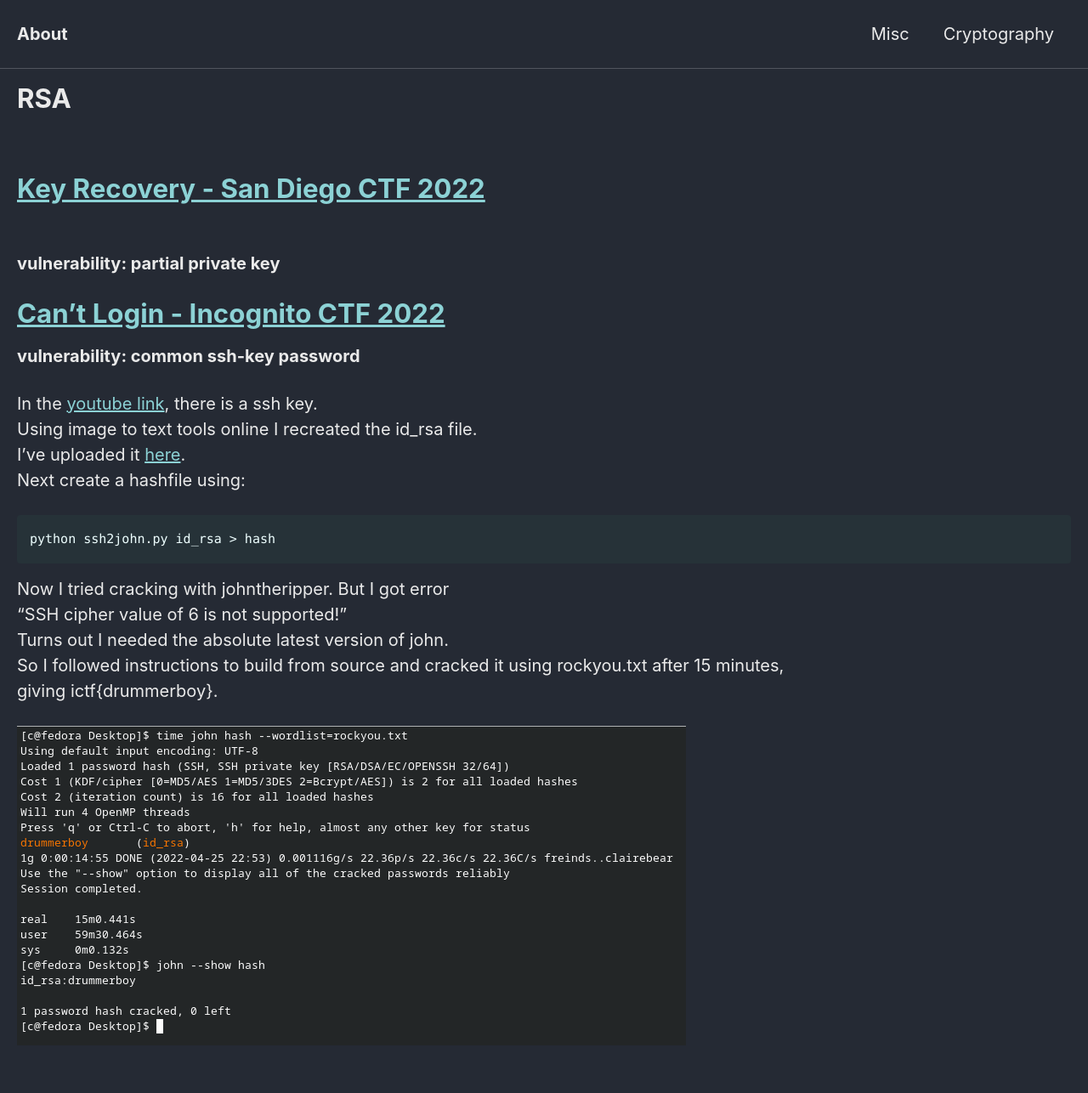
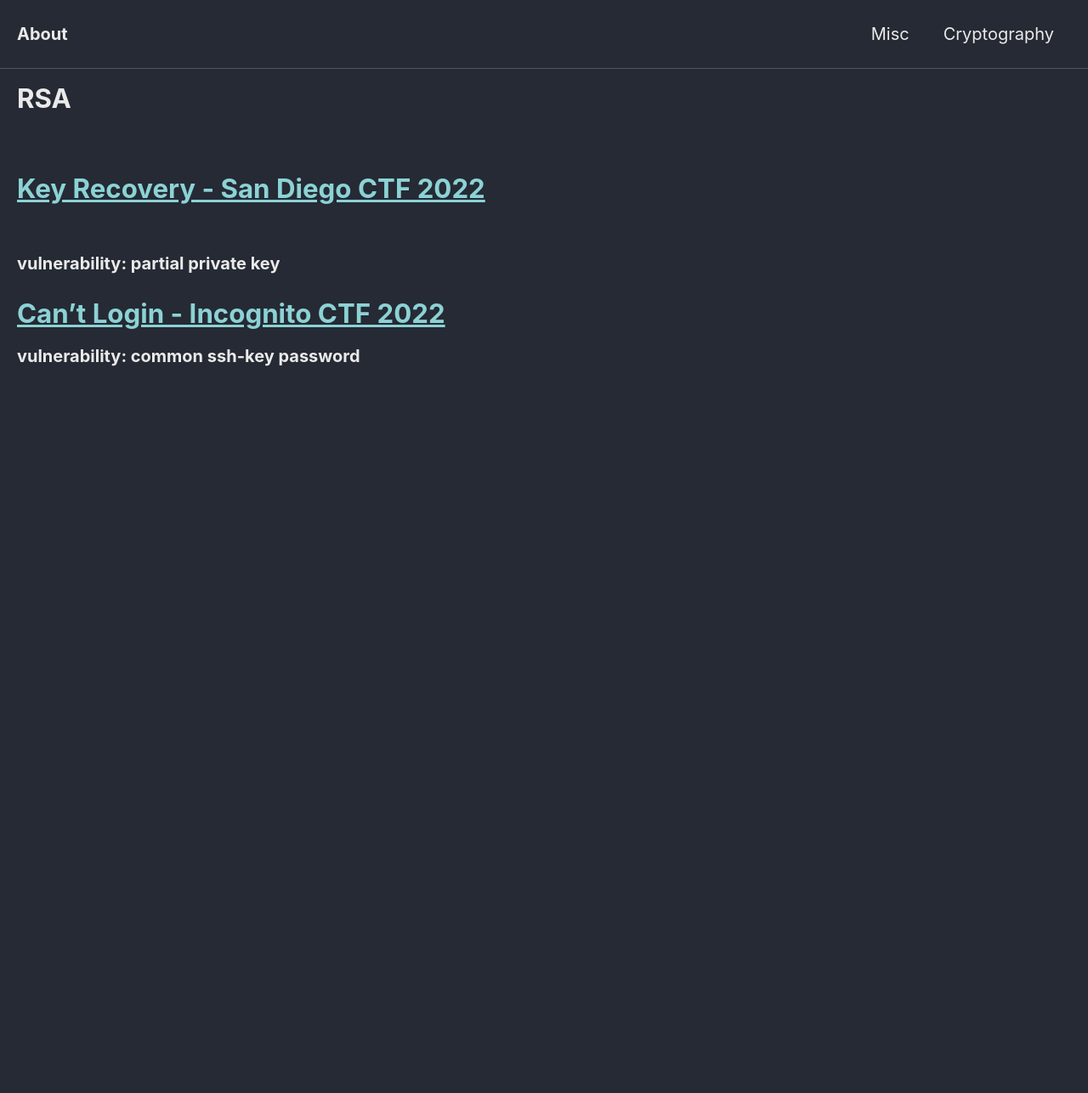
Before and after one commit to Connor-McCartney/Connor-McCartney.github.io, a Jekyll site: the page built from _pages/cryptography/rsa/rsa.md, in a window 1280 px wide. Shown: the whole page at 85% size. Built offline with Jekyll 4.4.1, drawn with Linux system fonts in a browser that asks for light colours; cached includes are drawn as plain includes; after the commit the page ends 900 px from its top, so only the background shows below that.

Commit message:
Update rsa.md

````diff
--- a/_pages/cryptography/rsa/rsa.md
+++ b/_pages/cryptography/rsa/rsa.md
@@ -13,36 +13,6 @@ title: RSA
 __vulnerability: partial private key__ <br>
 
 
-
-
-
-
-
-
-
-
-
-
-
-
-# [Can't Login - Incognito CTF 2022](https://github.com/Connor-McCartney/CTF_Files/tree/main/2022/ICTF)
+# [Can't Login - Incognito CTF 2022](/cryptography/rsa/can't-login-ICTF-2022)
 
 __vulnerability: common ssh-key password__
-
-
-In the [youtube link](https://www.youtube.com/watch?v=85q6kX5dSoY), there is a ssh key. <br>
-Using image to text tools online I recreated the id_rsa file. <br>
-I've uploaded it [here](https://github.com/Connor-McCartney/CTF_Files/blob/main/2022/ICTF/id_rsa). <br>
-Next create a hashfile using: <br>
-
-```
-python ssh2john.py id_rsa > hash
-```
-
-Now I tried cracking with johntheripper. But I got error <br>
-"SSH cipher value of 6 is not supported!" <br>
-Turns out I needed the absolute latest version of john. <br>
-So I followed instructions to build from source and cracked it using rockyou.txt after 15 minutes, <br>
-giving ictf{drummerboy}.
-
-![image](https://raw.githubusercontent.com/Connor-McCartney/Connor-McCartney.github.io/main/_pages/cryptography/rsa/images/john.png)
````
